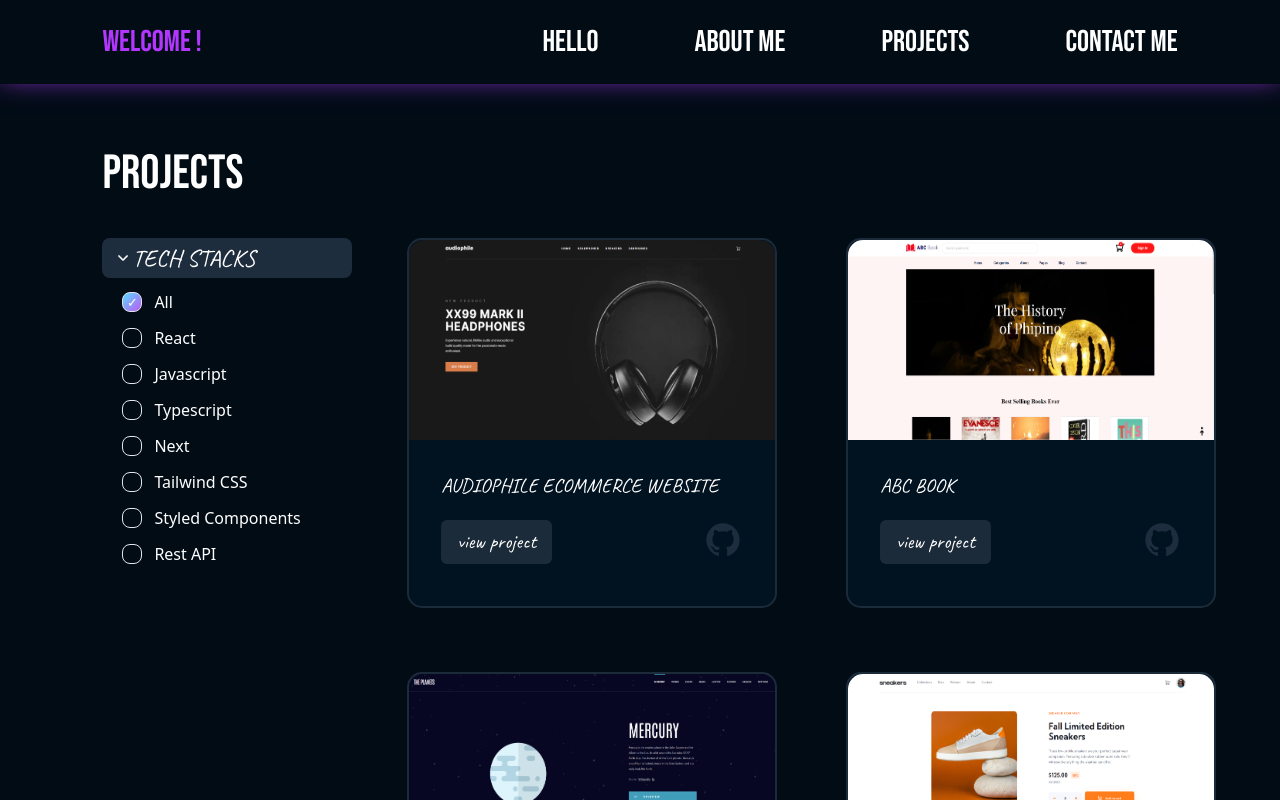
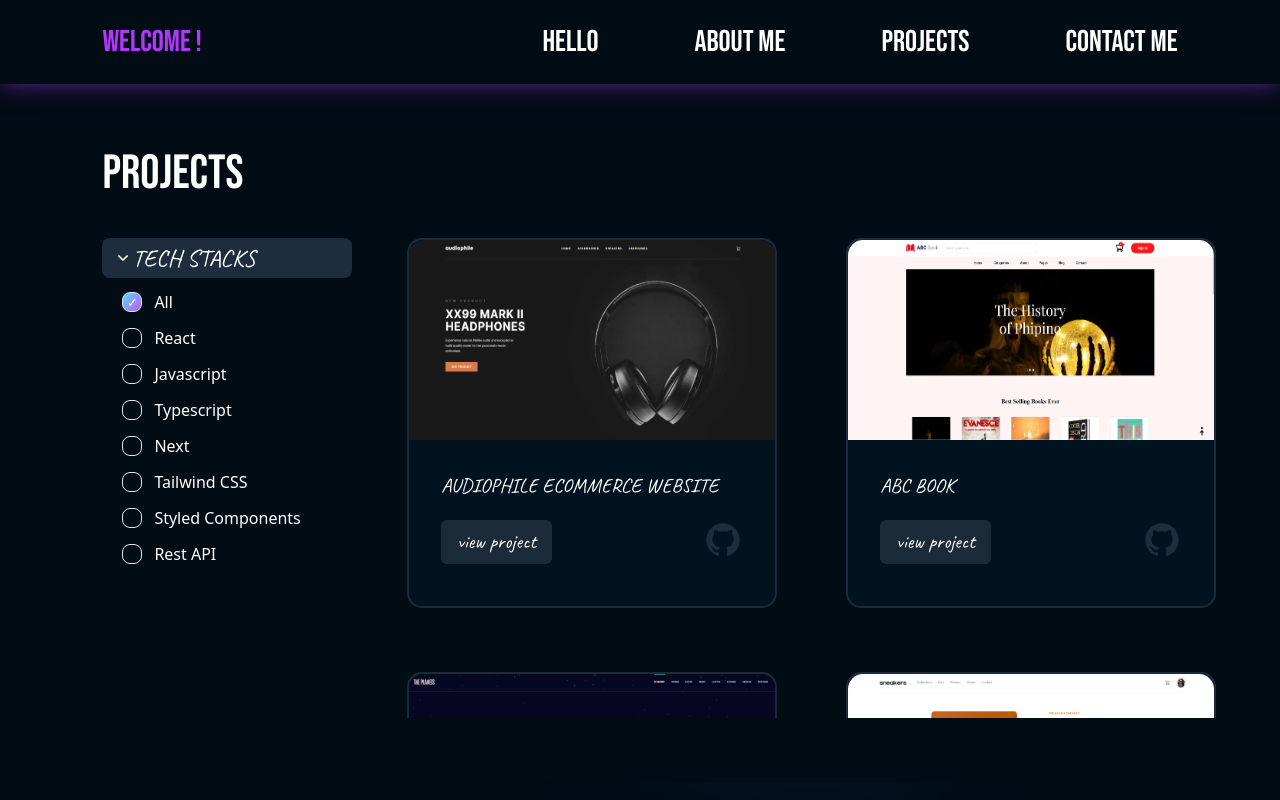
Before and after one commit to Cotne2003/my-portfolio-site, a Next.js app: page /projects in a window 1280 px wide. Shown: the top 800 px of the page. Built offline with nearby package versions, Linux system fonts and the light colour scheme.

Commit message:
added scrollbar

```diff
--- a/app/globals.css
+++ b/app/globals.css
@@ -74,3 +74,30 @@ body::-webkit-scrollbar {
 .custom-checkbox:checked::after {
   display: block;
 }
+
+.for-scroll::-webkit-scrollbar {
+  width: 10px;
+}
+
+/* Track */
+.for-scroll::-webkit-scrollbar-track {
+  background: #060330;
+}
+
+/* Handle */
+.for-scroll::-webkit-scrollbar-thumb {
+  background: rgb(16, 51, 148);
+  transition: 0.3s;
+}
+
+/* Handle on hover */
+.for-scroll::-webkit-scrollbar-thumb:hover {
+  background: rgb(22, 20, 141);
+  transition: 0.3s;
+}
+
+.for-scroll {
+  overflow-y: scroll;
+  max-height: 60vh;
+  width: 100%;
+}
--- a/components/projects/ProjectsPage.tsx
+++ b/components/projects/ProjectsPage.tsx
@@ -122,7 +122,7 @@ const ProjectsPage = () => {
           </div>
         )}
       </section>
-      <section className="mt-[88px] flex justify-evenly gap-x-16 gap-y-[64px] flex-wrap pr-[5%]">
+      <section className="mt-[88px] flex justify-evenly gap-x-16 gap-y-[64px] flex-wrap pr-[5%] for-scroll">
         {data.map((project) => (
           <OneProject
             key={project.id}
```
